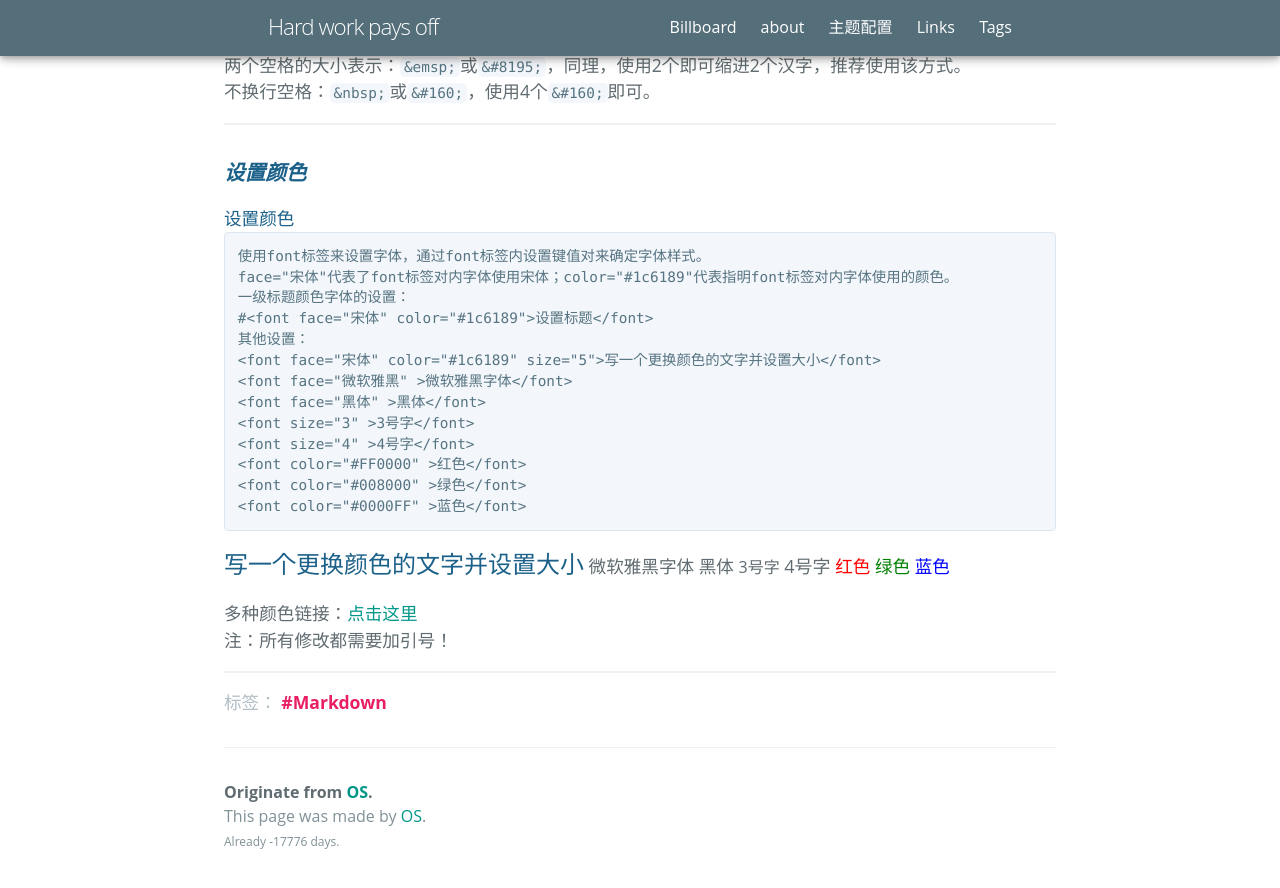
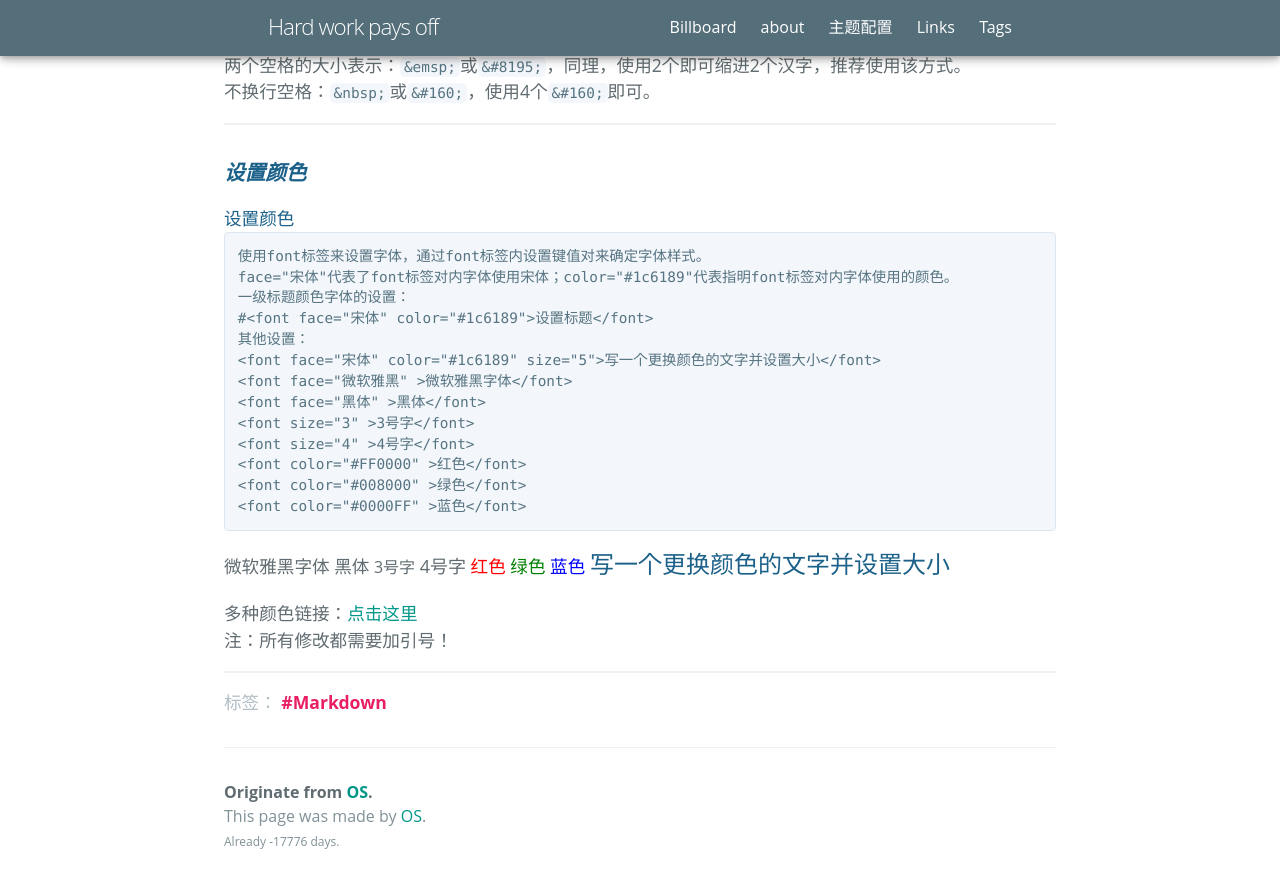
Before and after one commit to xiaoshou0427/xiaoshou0427.github.io, a Jekyll site: the page built from _posts/2019-09-02-Markdown.md, in a window 1280 px wide and 900 px high, scrolled down 4949 px. Shown: the top 888 px of the window. Built offline with Jekyll 4.4.1, drawn with Linux system fonts in a browser that asks for light colours; some web fonts are replaced; part of the change alters nothing that is shown.

Commit message:
Update 2019-09-02-Markdown.md

````diff
--- a/_posts/2019-09-02-Markdown.md
+++ b/_posts/2019-09-02-Markdown.md
@@ -184,7 +184,6 @@ face="宋体"代表了font标签对内字体使用宋体；color="#1c6189"代表
 <font color="#0000FF" >蓝色</font>
 ```
 
-<font face="宋体" color="#1c6189" size="5">写一个更换颜色的文字并设置大小</font>
 <font face="微软雅黑" >微软雅黑字体</font>
 <font face="黑体" >黑体</font>
 <font size="3" >3号字</font>
@@ -192,7 +191,7 @@ face="宋体"代表了font标签对内字体使用宋体；color="#1c6189"代表
 <font color="#FF0000" >红色</font>
 <font color="#008000" >绿色</font>
 <font color="#0000FF" >蓝色</font>
-
+<font face="宋体" color="#1c6189" size="5">写一个更换颜色的文字并设置大小</font>
 多种颜色链接：<a href="https://blog.csdn.net/weixin_40343504/article/details/82683796" target="_blank">点击这里</a><br>
 注：所有修改都需要加引号！
 
````
